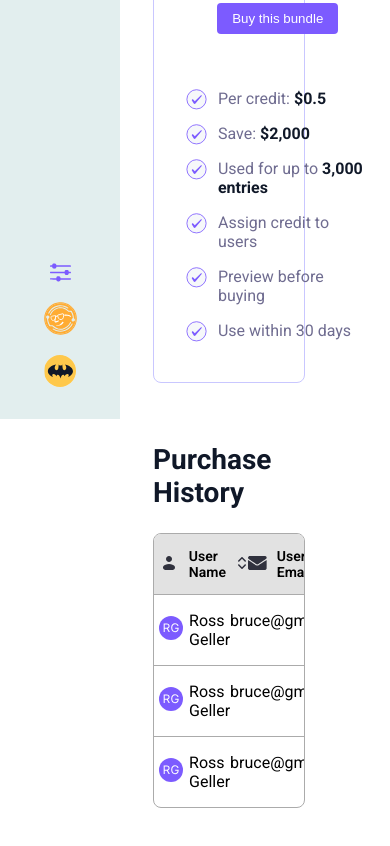
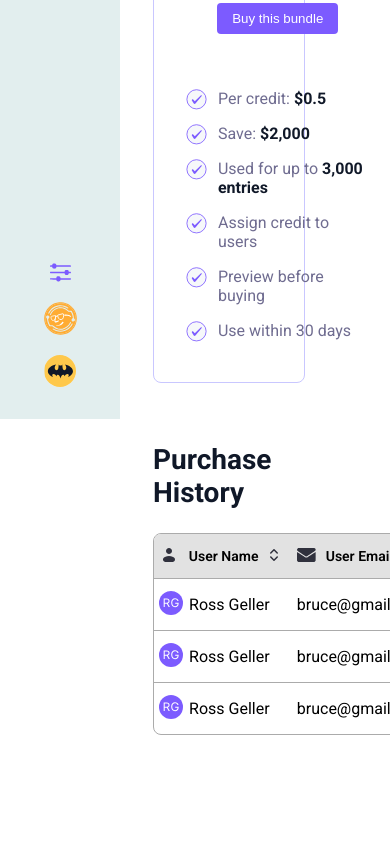
Before and after one commit to zahooray/pricing-page-design, a website: page index.html in a window 390 px wide. Shown: the part 425-1271 px from the top of the page. After the commit the page ends 1238 px from the top, so only its background shows below. Drawn offline with Linux system fonts and the light colour scheme.

Commit message:
fix: table gap added and made table responsive.

```diff
--- a/index.html
+++ b/index.html
@@ -248,6 +248,7 @@
             <h2>
                 Purchase History
             </h2>
+            <div class="table-wrapper">
                 <ul class="table">
                     <li class="table-header">
                         <div class="icon-cell">
@@ -406,7 +407,6 @@
                                 </svg>
                             </div>
                         </div>
-
                     </li>
                     <li class="table-row">
                         <div class="avatar-cell">
@@ -428,7 +428,6 @@
                                 </svg>
                             </div>
                         </div>
-
                     </li>
                     <li class="table-row">
                         <div class="avatar-cell">
@@ -450,9 +449,9 @@
                                 </svg>
                             </div>
                         </div>
-
                     </li>
                 </ul>
+            </div>
         </section>
     </main>
 </body>
--- a/styles/abstract/_mixin.scss
+++ b/styles/abstract/_mixin.scss
@@ -20,5 +20,6 @@
   padding-left: 5px;
   grid-template-columns: repeat(6, 1fr);
   display: grid;
+  gap: 4px;
   text-align: start;
 }
--- a/styles/layout/_table.scss
+++ b/styles/layout/_table.scss
@@ -1,11 +1,16 @@
 @use "../vendors/all" as *;
 
+.table-wrapper {
+  min-width: 830px;
+  overflow: auto;
+}
+
 .table {
-  width: 100%;
+  width: calc(100% - 2px);
   list-style-type: none;
   border-radius: 8px;
   border: 1px solid $table-border-color;
-  overflow: hidden;
+  overflow-y: hidden;
   :last-child {
     border-bottom: none;
   }
```
Also changed, not shown: css/style.css. Lines whose indentation alone changed are shown as unchanged.
